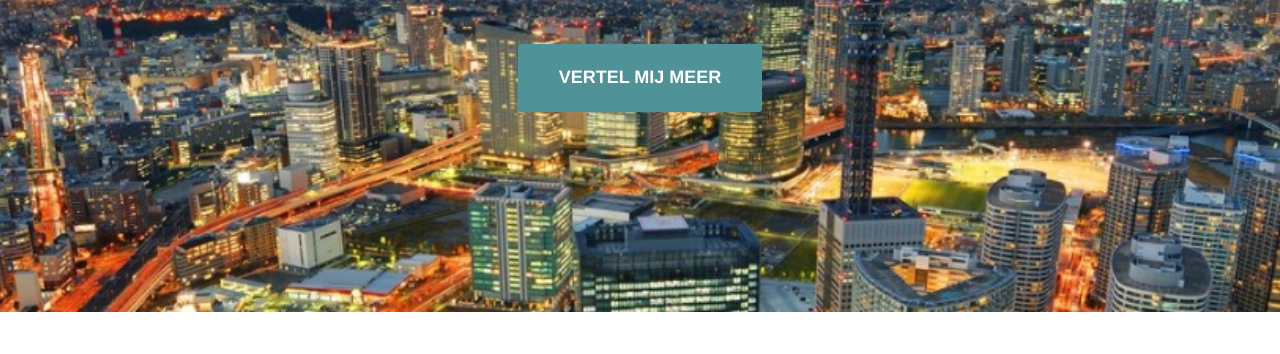
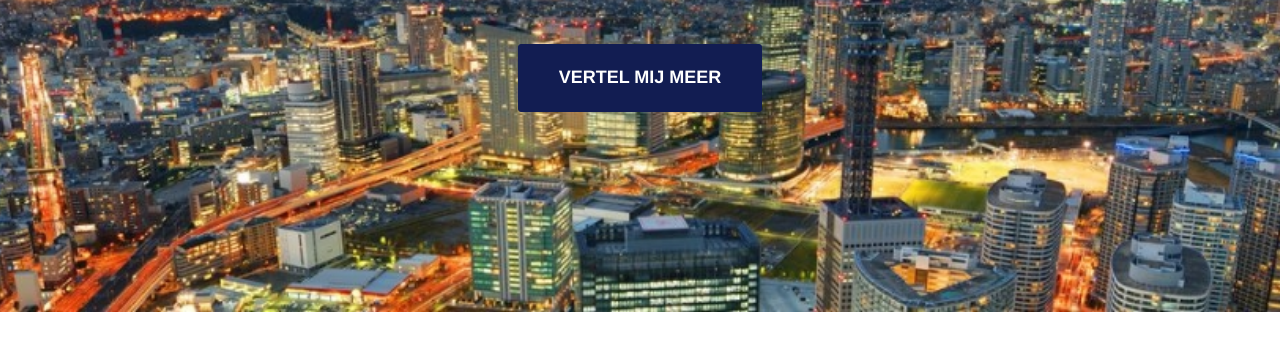
Before and after one commit to casvanom/casvanom.github.io, a plain HTML site: page index.html in a window 1280 px wide. Shown: the part 446-800 px from the top of the page. Drawn offline with nearby package versions, Linux system fonts and the light colour scheme; a web font is replaced by a local one.

Commit message:
Update agency.css

```diff
--- a/css/agency.css
+++ b/css/agency.css
@@ -96,8 +96,8 @@ fieldset[disabled] .btn-primary.active {
 }
 .btn-xl {
     color: #fff;
-    background-color: #4F9297;
-    border-color: #4F9297;
+    background-color: #121D52;
+    border-color: #121D52;
     font-family: Montserrat, "Helvetica Neue", Helvetica, Arial, sans-serif;
     text-transform: uppercase;
     font-weight: 700;
```
